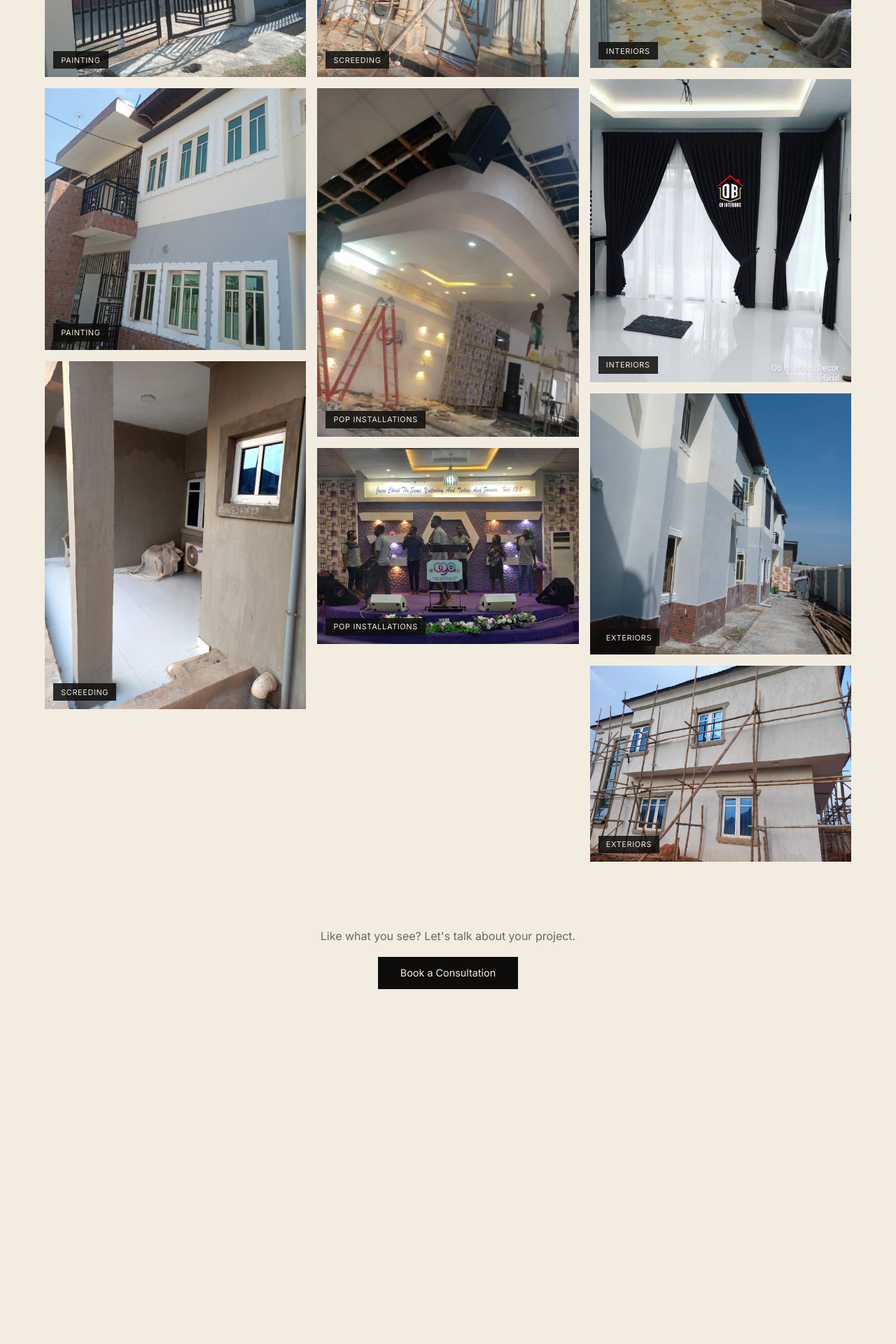
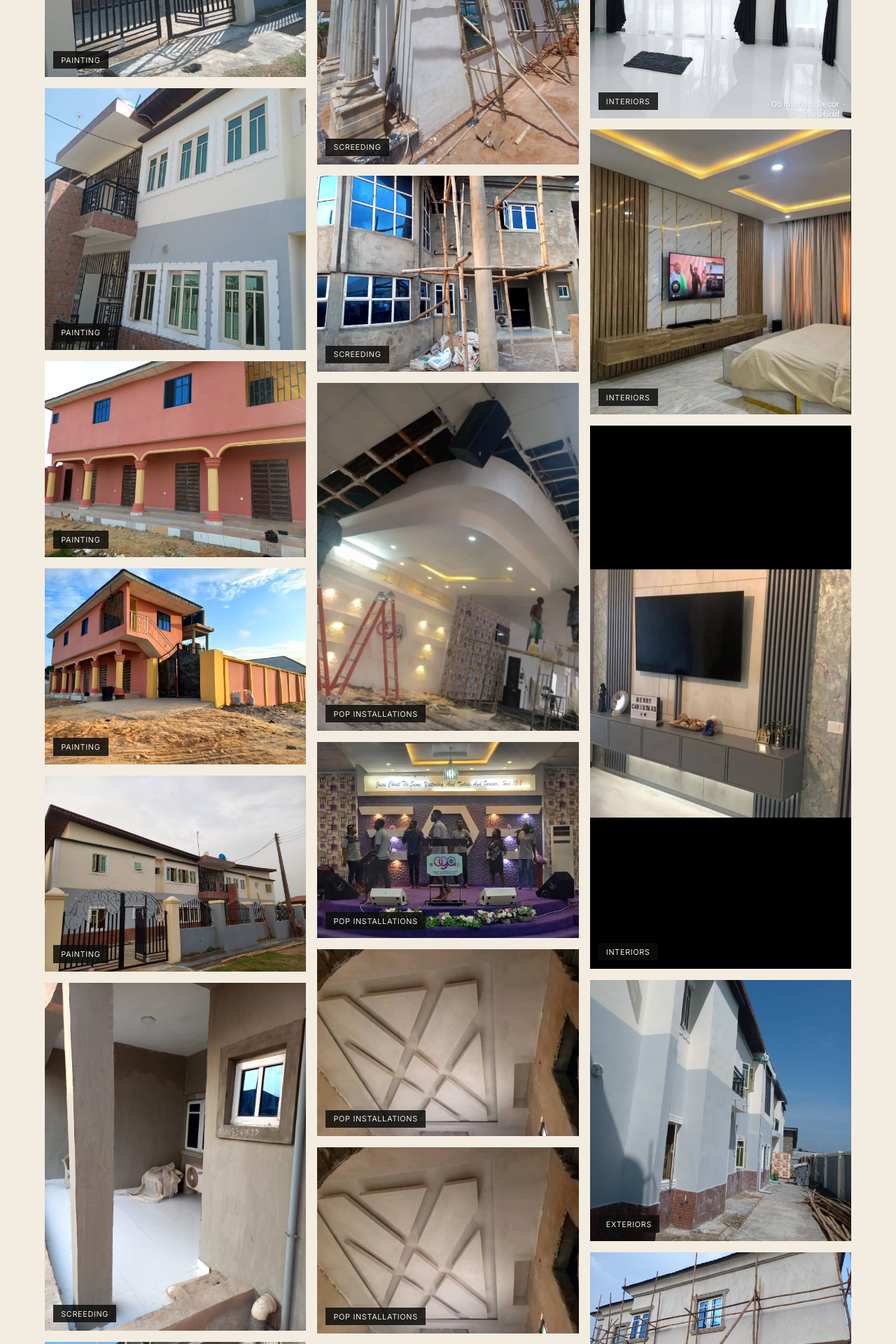
Before and after one commit to ashleybrown22343-max/obdesigns, a React (Vite) app: page /projects in a window 1280 px wide. Shown: the part 820-2740 px from the top of the page at 70% size. Before the commit the page ends 2313 px from the top, so only its background shows below. Built offline with nearby package versions, Linux system fonts and the light colour scheme.

Commit message:
Update projects.ts

```diff
--- a/src/data/projects.ts
+++ b/src/data/projects.ts
@@ -9,12 +9,21 @@ export interface ProjectItem {
 export const projects: ProjectItem[] = [
   { id: "painting-1", category: "Painting", image: "/images/ob/painting-1.jpg" },
   { id: "painting-2", category: "Painting", image: "/images/ob/painting-2.jpg" },
+  { id: "painting-3", category: "Painting", image: "/images/ob/painting-3.jpg" },
+  { id: "painting-4", category: "Painting", image: "/images/ob/painting-4.jpg" },
+  { id: "painting-5", category: "Painting", image: "/images/ob/painting-5.jpg" },
   { id: "screeding-1", category: "Screeding", image: "/images/ob/screeding-1.jpg" },
   { id: "screeding-2", category: "Screeding", image: "/images/ob/screeding-2.jpg" },
+  { id: "screeding-3", category: "Screeding", image: "/images/ob/screeding-3.jpg" },
+  { id: "screeding-4", category: "Screeding", image: "/images/ob/screeding-4.jpg" },
   { id: "pop-1", category: "POP Installations", image: "/images/ob/pop-1.jpg" },
   { id: "pop-2", category: "POP Installations", image: "/images/ob/pop-2.jpg" },
+  { id: "pop-3", category: "POP Installations", image: "/images/ob/pop-3.jpg" },
+  { id: "pop-4", category: "POP Installations", image: "/images/ob/pop.jpg" },
   { id: "interior-1", category: "Interiors", image: "/images/ob/interior-1.jpg" },
   { id: "interior-2", category: "Interiors", image: "/images/ob/interior-2.jpg" },
+  { id: "interior-3", category: "Interiors", image: "/images/ob/interior-3.jpg" },
+  { id: "interior-4", category: "Interiors", image: "/images/ob/interior-4.jpg" },
   { id: "exterior-1", category: "Exteriors", image: "/images/ob/exterior-1.jpg" },
   { id: "exterior-2", category: "Exteriors", image: "/images/ob/exterior-2.jpg" },
 ];
```
